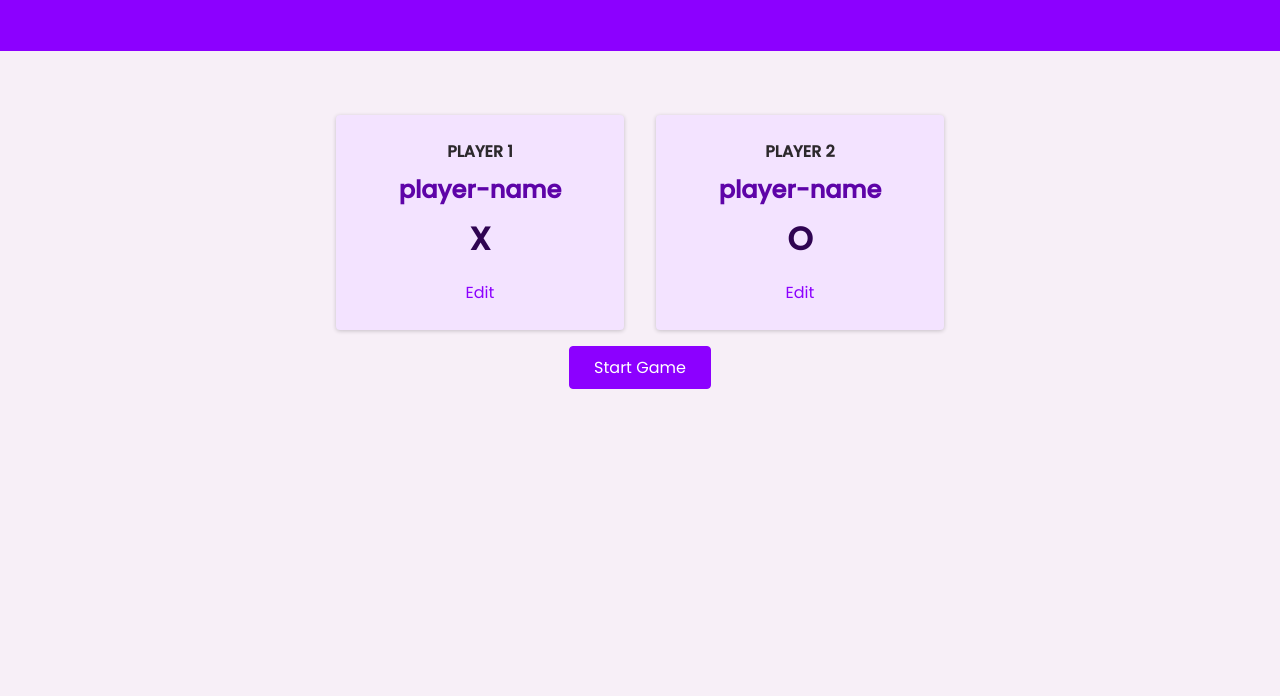
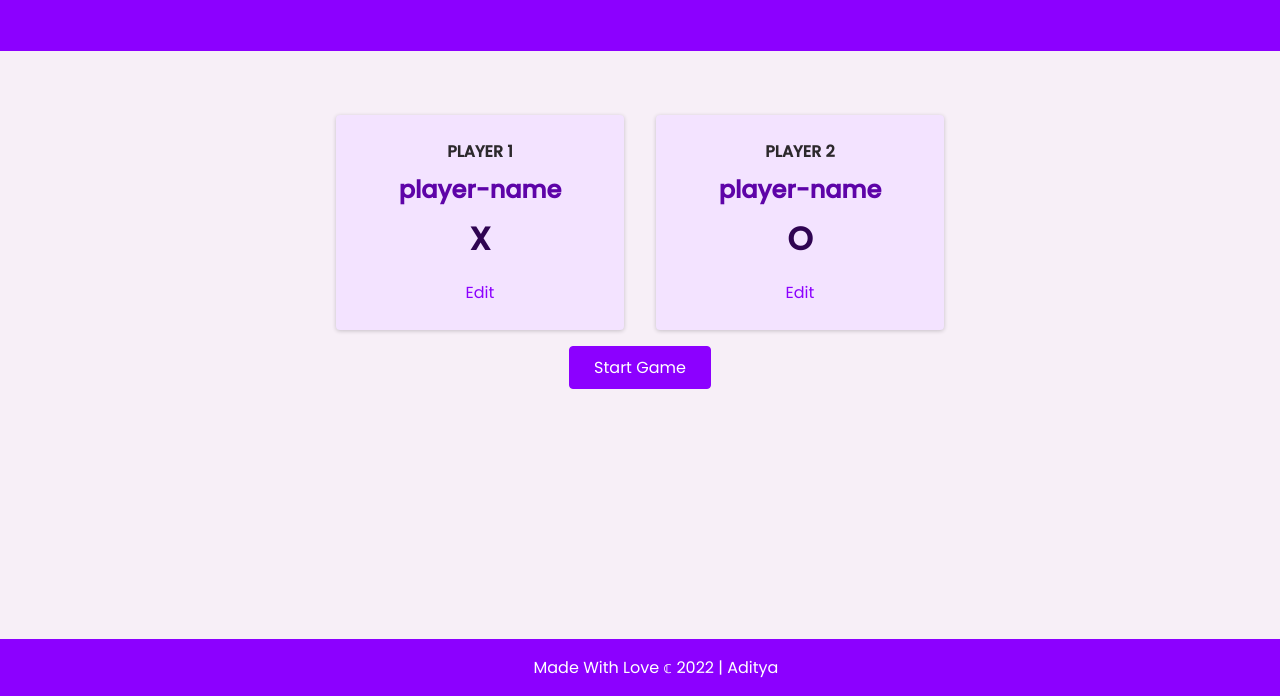
Before and after one commit to aditya5076/Tic-Tac-Toe, a plain HTML site: page index.html in a window 1280 px wide. Shown: the part 104-800 px from the top of the page. Drawn offline with Linux system fonts and the light colour scheme.

Commit message:
added footer

```diff
--- a/index.html
+++ b/index.html
@@ -97,5 +97,6 @@
         </ol>
       </section>
     </main>
+    <footer>Made With love &copf; 2022 | Aditya</footer>
   </body>
 </html>
--- a/scripts/app.js
+++ b/scripts/app.js
@@ -28,6 +28,7 @@ const activeGameAreaElement = document.getElementById("active-game");
 const gameBoardElement = document.getElementById("game-board");
 const activePlayerNameElement = document.getElementById("active-player-name");
 const gameOverElement = document.getElementById("game-over");
+const footerElement = document.querySelector("footer");
 
 const player1EditBtn = document.getElementById("edit-player-1-btn");
 const player2EditBtn = document.getElementById("edit-player-2-btn");
--- a/scripts/game.js
+++ b/scripts/game.js
@@ -5,6 +5,7 @@ function resetGameStatus() {
     '<h2>You won <span id="winner-name">PLAYER NAME</span> !</h2>';
   gameOverElement.style.display = "none";
   activeGameAreaElement.style.display = "none";
+  footerElement.style.position = "fixed";
   let gameBoardIndex = 0;
   isGameOver = false;
   for (let i = 0; i < 3; i++) {
@@ -23,6 +24,7 @@ function startNewGame(event) {
     return;
   }
   resetGameStatus();
+  footerElement.style.position = "relative";
   activeGameAreaElement.style.display = "block";
   activePlayerNameElement.textContent = players[activePlayer].name;
 }
--- a/styles/styles.css
+++ b/styles/styles.css
@@ -37,3 +37,15 @@ body {
   background-color: rgb(217, 140, 240);
   border-color: transparent;
 }
+
+footer {
+  background-color: rgb(140, 0, 255);
+  color: white;
+  padding: 1rem;
+  text-align: center;
+  text-transform: capitalize;
+  position: fixed;
+  left: 0;
+  bottom: 0;
+  width: 100%;
+}
```
